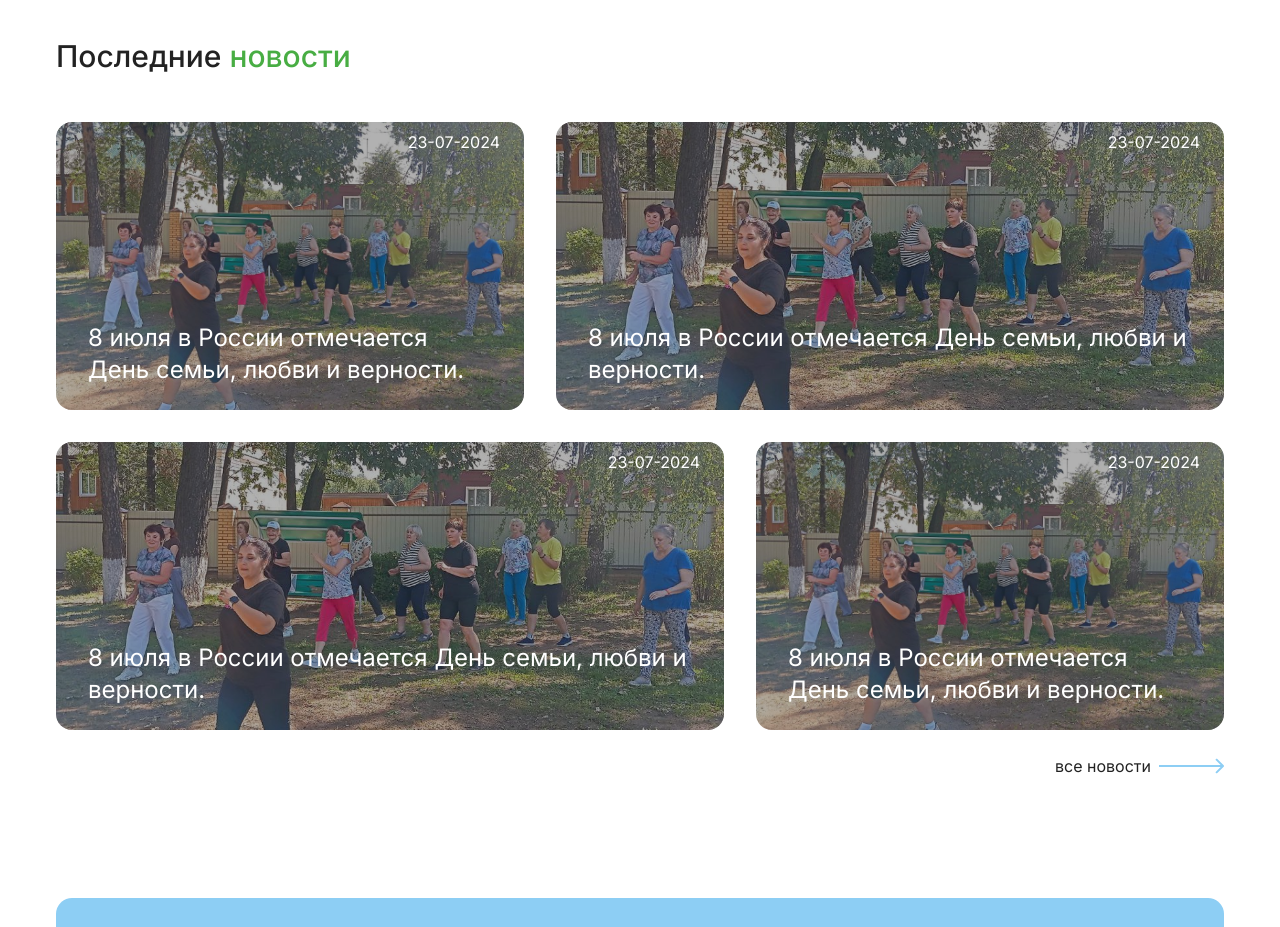
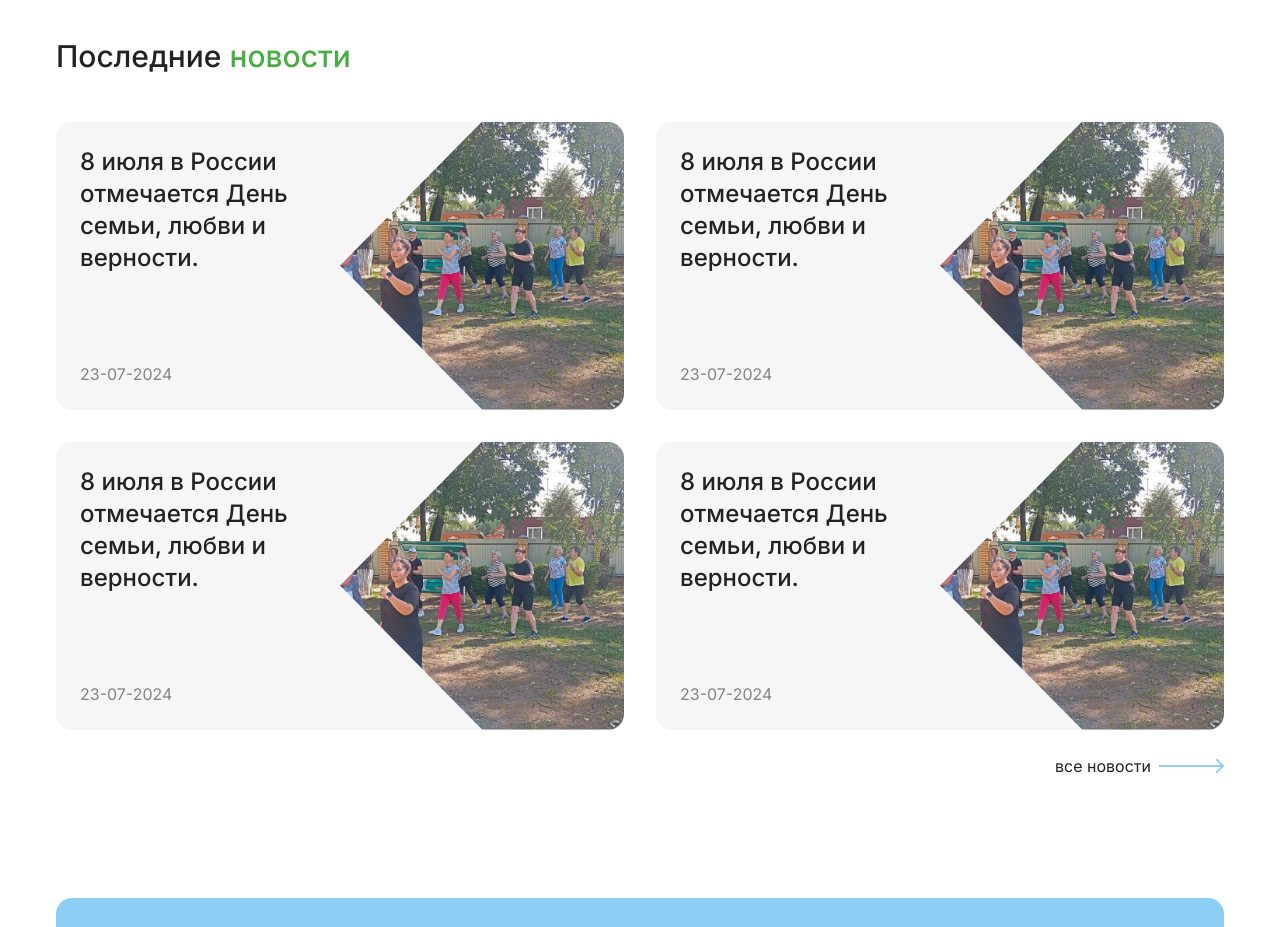
Before and after one commit to d9m0n4/social, a Next.js app: page / in a window 1280 px wide. Shown: the part 1640-2567 px from the top of the page. Built offline with nearby package versions, Linux system fonts and the light colour scheme; a web font is replaced by a local one.

Commit message:
news component variant

```diff
--- a/src/widgets/additionally/Additionally.tsx
+++ b/src/widgets/additionally/Additionally.tsx
@@ -10,22 +10,22 @@ export const Additionally = () => {
           </div>
         </Link>
         <Link href="/" className="cursor-pointers text-center">
-          <div className="flex h-40 items-center justify-center rounded-2xl bg-[#f6f6f6] px-2 text-center text-2xl font-medium transition-transform hover:scale-105 hover:text-black">
+          <div className="flex h-40 items-center justify-center rounded-2xl bg-graybg px-2 text-center text-2xl font-medium transition-transform hover:scale-105 hover:text-black">
             <h4>Сведения об образовательной организации</h4>
           </div>
         </Link>
         <Link href="/">
-          <div className="flex h-40 items-center justify-center rounded-2xl bg-[#f6f6f6] px-2 text-center text-2xl font-medium transition-transform hover:scale-105 hover:text-black">
+          <div className="flex h-40 items-center justify-center rounded-2xl bg-graybg px-2 text-center text-2xl font-medium transition-transform hover:scale-105 hover:text-black">
             <h4>Инновационная деятельность</h4>
           </div>
         </Link>
         <Link href="/">
-          <div className="flex h-40 items-center justify-center rounded-2xl bg-[#f6f6f6] px-2 text-center text-2xl font-medium transition-transform hover:scale-105 hover:text-black">
+          <div className="flex h-40 items-center justify-center rounded-2xl bg-graybg px-2 text-center text-2xl font-medium transition-transform hover:scale-105 hover:text-black">
             <h4>Служба ранней помощи</h4>
           </div>
         </Link>
         <Link href="/">
-          <div className="flex h-40 items-center justify-center rounded-2xl bg-[#f6f6f6] px-2 text-center text-2xl font-medium transition-transform hover:scale-105 hover:text-black">
+          <div className="flex h-40 items-center justify-center rounded-2xl bg-graybg px-2 text-center text-2xl font-medium transition-transform hover:scale-105 hover:text-black">
             <h4>Противодействие коррупции</h4>
           </div>
         </Link>
--- a/src/widgets/lastNews/LastNews.tsx
+++ b/src/widgets/lastNews/LastNews.tsx
@@ -11,40 +11,48 @@ export const LastNews = () => {
           </h2>
         </div>
         <div className="grid grid-cols-12 gap-8">
-          <div className="relative col-span-full xl:col-span-5 lg:col-span-6 flex h-72 items-end rounded-2xl px-8 py-6">
-            <h1 className="z-10 cursor-pointer text-2xl text-white transition-colors hover:text-black">
-              8 июля в России отмечается День семьи, любви и верности.
-            </h1>
-            <span className="absolute right-6 top-2 z-10 text-white">23-07-2024</span>
-            <Image src="/new.jpg" alt="news" fill objectFit="cover" className="rounded-2xl" />
-            <div className="absolute inset-0 rounded-2xl bg-black bg-opacity-35" />
+          <div className="group relative col-span-full flex lg:col-span-6 h-72 rounded-2xl bg-graybg hover:scale-105 transition-all cursor-pointer">
+            <div className='flex flex-col justify-between basis-1/2 p-6'>
+              <h2 className='text-2xl font-medium'>8 июля в России отмечается День семьи, любви и верности.
+              </h2>
+              <span className='text-gray'>23-07-2024</span>
+            </div>
+            <div className='flex basis-1/2 relative polygonShape group-hover:initialShape transition-all'>
+              <Image src="/new.jpg" alt="news" fill objectFit="cover" className="rounded-br-2xl rounded-tr-2xl"/>
+            </div>
           </div>
 
-          <div className="relative col-span-full xl:col-span-7 lg:col-span-6 flex h-72 items-end rounded-2xl px-8 py-6">
-            <h1 className="z-10 cursor-pointer text-2xl text-white transition-colors hover:text-black">
-              8 июля в России отмечается День семьи, любви и верности.
-            </h1>
-            <span className="absolute right-6 top-2 z-10 text-white">23-07-2024</span>
-            <Image src="/new.jpg" alt="news" fill objectFit="cover" className="rounded-2xl" />
-            <div className="absolute inset-0 rounded-2xl bg-black bg-opacity-35" />
+          <div className="relative col-span-full  lg:col-span-6 flex h-72 rounded-2xl bg-graybg">
+            <div className='flex flex-col justify-between basis-1/2 p-6'>
+              <h2 className='text-2xl font-medium'>8 июля в России отмечается День семьи, любви и верности.
+              </h2>
+              <span className='text-gray'>23-07-2024</span>
+            </div>
+            <div className='flex basis-1/2 relative polygonShape'>
+              <Image src="/new.jpg" alt="news" fill objectFit="cover" className="rounded-2xl"/>
+            </div>
           </div>
 
-          <div className="relative col-span-full xl:col-span-7 lg:col-span-6 flex h-72 items-end rounded-2xl px-8 py-6">
-            <h1 className="z-10 cursor-pointer text-2xl text-white transition-colors hover:text-black">
-              8 июля в России отмечается День семьи, любви и верности.
-            </h1>
-            <span className="absolute right-6 top-2 z-10 text-white">23-07-2024</span>
-            <Image src="/new.jpg" alt="news" fill objectFit="cover" className="rounded-2xl" />
-            <div className="absolute inset-0 rounded-2xl bg-black bg-opacity-35" />
+          <div className="relative col-span-full  lg:col-span-6 flex h-72 rounded-2xl bg-graybg">
+            <div className='flex flex-col justify-between basis-1/2 p-6'>
+              <h2 className='text-2xl font-medium'>8 июля в России отмечается День семьи, любви и верности.
+              </h2>
+              <span className='text-gray'>23-07-2024</span>
+            </div>
+            <div className='flex basis-1/2 relative polygonShape'>
+              <Image src="/new.jpg" alt="news" fill objectFit="cover" className="rounded-2xl"/>
+            </div>
           </div>
 
-          <div className="relative col-span-full xl:col-span-5 lg:col-span-6 flex h-72 items-end rounded-2xl px-8 py-6">
-            <h1 className="z-10 cursor-pointer text-2xl text-white transition-colors hover:text-black">
-              8 июля в России отмечается День семьи, любви и верности.
-            </h1>
-            <span className="absolute right-6 top-2 z-10 text-white">23-07-2024</span>
-            <Image src="/new.jpg" alt="news" fill objectFit="cover" className="rounded-2xl" />
-            <div className="absolute inset-0 rounded-2xl bg-black bg-opacity-35" />
+          <div className="relative col-span-full flex  lg:col-span-6 h-72 rounded-2xl bg-graybg">
+            <div className='flex flex-col justify-between basis-1/2 p-6'>
+              <h2 className='text-2xl font-medium'>8 июля в России отмечается День семьи, любви и верности.
+              </h2>
+              <span className='text-gray'>23-07-2024</span>
+            </div>
+            <div className='flex basis-1/2 relative polygonShape'>
+              <Image src="/new.jpg" alt="news" fill objectFit="cover" className="rounded-2xl"/>
+            </div>
           </div>
         </div>
         <div className="flex justify-end py-6">
--- a/tailwind.config.ts
+++ b/tailwind.config.ts
@@ -41,8 +41,24 @@ const config: Config = {
       content: {
         dots: 'url("/Group.svg")',
       },
+      clipPath: {
+        'polygonShape': 'clip-path: polygon(50% 0, 100% 0%, 100% 100%, 50% 100%, 0% 50%);',
+        'initialShape': 'clip-path: polygon(0 0, 100% 0%, 100% 100%, 0 100%, 0% 50%);'
+      }
     },
   },
-  plugins: [],
+  plugins: [
+      function ({addUtilities}: any) {
+    const newUtilities = {
+      '.polygonShape' : {
+        'clip-path': 'polygon(50% 0, 100% 0%, 100% 100%, 50% 100%, 0% 50%)',
+      },
+      '.initialShape' : {
+        'clip-path': 'polygon(0 0, 100% 0%, 100% 100%, 0 100%, 0% 50%)'
+      }
+    }
+    addUtilities(newUtilities)
+      }
+  ],
 };
 export default config;
```
Lines whose indentation alone changed are shown as unchanged.
